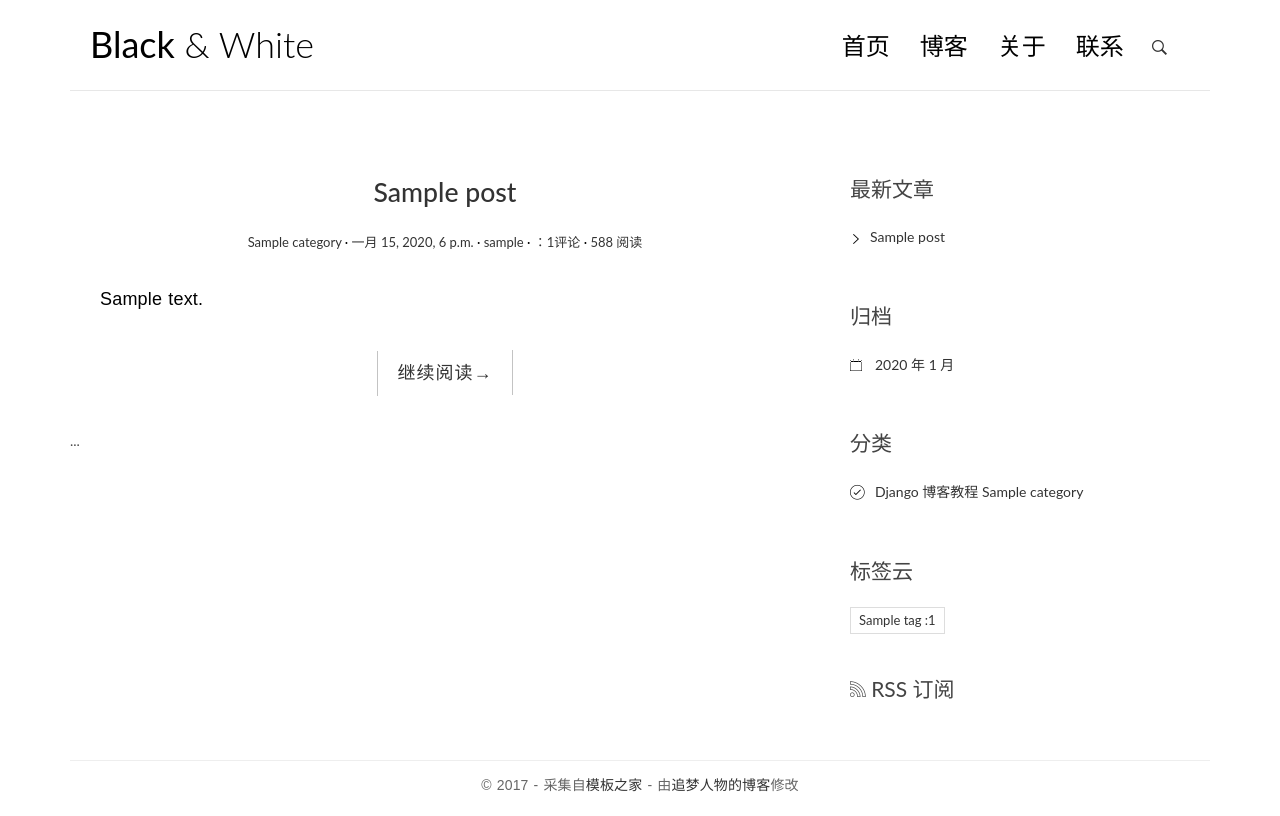
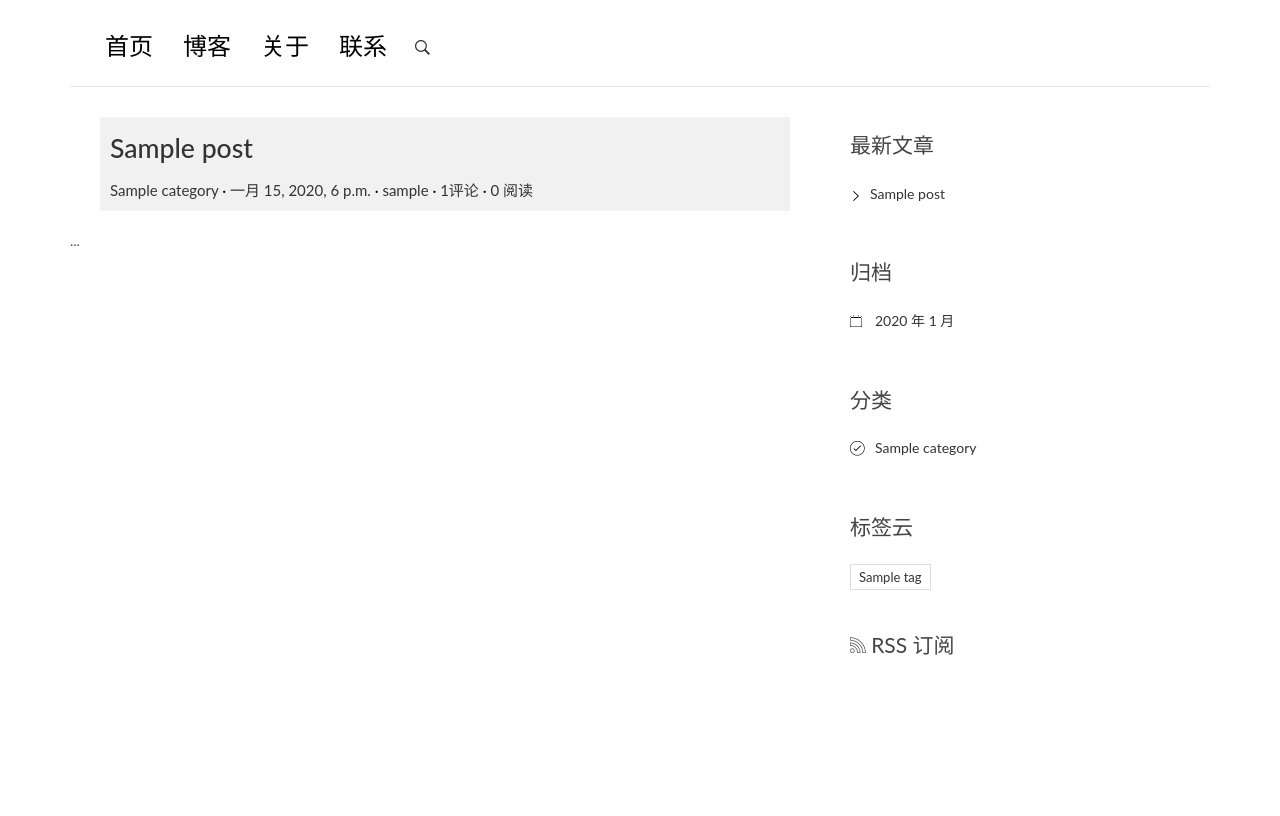
Before and after one commit to liliangzdh/django-blog-tutorial, a Django app: page / in a window 1280 px wide. Run offline with Django 3.2, Linux system fonts and the light colour scheme; tables that the repository leaves empty hold one stand-in row (Sample ...); some libraries are stand-ins or nearby versions.

Commit message:
1. 调整样式。。。

```diff
--- a/blog/static/blog/css/custom.css
+++ b/blog/static/blog/css/custom.css
@@ -106,7 +106,7 @@ img {
 #site-header {
     background-color: #FFF;
     padding: 25px 20px;
-    margin-bottom: 40px;
+    /*margin-bottom: 40px;*/
     border-bottom: 1px solid #e7e7e7;
 }
 
@@ -219,18 +219,22 @@ img {
 }
 
 .entry-title {
-    text-align: center;
+    text-align: left;
     font-size: 1.9em;
-    margin-bottom: 20px;
     line-height: 1.6;
-    padding: 10px 20px 0;
+    padding: 10px 0px 0;
+}
+
+.entry-header {
+    background: #f1f1f1;
+    padding-left: 10px;
 }
 
 .entry-meta {
-    text-align: center;
+    text-align: left;
     color: #DDDDDD;
-    font-size: 13px;
-    margin-bottom: 30px;
+    font-size: 15px;
+    padding-bottom: 10px;
 }
 
 .entry-content {
@@ -473,7 +477,7 @@ img {
 
 #header-search-box {
     position: absolute;
-    right: 38px;
+    left: 340px;
     top: 8px;
 }
 
--- a/blog/views.py
+++ b/blog/views.py
@@ -12,6 +12,9 @@ def index(request):
     post_list = Post.objects.all().order_by('-create_time')
     # return render(request, 'blog/index.html',
     #               context={'title': '我的博客', 'welcome': '欢迎来到我的博客网站'})
+
+    # 查询对应的
+    get_comments(post_list)
     return render(request, 'blog/index.html', context={'post_list': post_list})
 
 
@@ -20,7 +23,6 @@ def detail(request, pk):
     post.body = markdown.markdown(post.body, extensions=['markdown.extensions.extra',
                                                          'markdown.extensions.codehilite',
                                                          'markdown.extensions.toc', ])
-
     form = CommentForm()
     # 获取这篇 post 下的全部评论
     comments_list = post.comments_set.all()
@@ -30,16 +32,25 @@ def detail(request, pk):
 
 def archives(request, year, month):
     post_list = Post.objects.filter(create_time__month=month, create_time__year=year)
+    get_comments(post_list)
     return render(request, 'blog/index.html', context={'post_list': post_list})
 
 
 def category(request, pk):
     cate = get_object_or_404(Category, pk=pk)
     post_list = Post.objects.filter(category=cate)
+    get_comments(post_list)
     return render(request, 'blog/index.html', context={'post_list': post_list})
 
 
 def tag(request, pk):
     t = get_object_or_404(Tag, pk=pk)
     post_list = Post.objects.filter(tag=t)
+    get_comments(post_list)
     return render(request, 'blog/index.html', context={'post_list': post_list})
+
+
+# 获取对应的 评论数
+def get_comments(post_list):
+    for item in post_list:
+        item.countComments = len(item.comments_set.all())
--- a/templates/base.html
+++ b/templates/base.html
@@ -3,7 +3,7 @@
 <!DOCTYPE html>
 <html>
 <head>
-    <title>李亮的博客</title>
+    <title>博客</title>
 
     <!-- meta -->
     <meta charset="UTF-8">
@@ -27,21 +27,10 @@
 <div class="container">
     <header id="site-header">
         <div class="row">
-            <div class="col-md-4 col-sm-5 col-xs-8">
-                <div class="logo">
-                    <h1><a href="index.html"><b>Black</b> &amp; White</a></h1>
-                </div>
-            </div><!-- col-md-4 -->
             <div class="col-md-8 col-sm-7 col-xs-4">
                 <nav class="main-nav" role="navigation">
-                    <div class="navbar-header">
-                        <button type="button" id="trigger-overlay" class="navbar-toggle">
-                            <span class="ion-navicon"></span>
-                        </button>
-                    </div>
-
                     <div class="collapse navbar-collapse" id="bs-example-navbar-collapse-1">
-                        <ul class="nav navbar-nav navbar-right">
+                        <ul class="nav navbar-nav ">
                             <li class="cl-effect-11"><a href="{% url 'blog:index' %}" data-hover="首页">首页</a></li>
                             <li class="cl-effect-11"><a href="full-width.html" data-hover="博客">博客</a></li>
                             <li class="cl-effect-11"><a href="about.html" data-hover="关于">关于</a></li>
@@ -49,6 +38,8 @@
                         </ul>
                     </div><!-- /.navbar-collapse -->
                 </nav>
+
+
                 <div id="header-search-box">
                     <a id="search-menu" href="#"><span id="search-icon" class="ion-ios-search-strong"></span></a>
                     <div id="search-form" class="search-form">
@@ -58,16 +49,17 @@
                         </form>
                     </div>
                 </div>
+
             </div><!-- col-md-8 -->
         </div>
     </header>
 </div>
-<div class="copyrights">Collect from <a href="http://www.cssmoban.com/">网页模板</a></div>
-<div class="copyrights">Modified by <a href="http://zmrenwu.com/">追梦人物的博客</a></div>
+
 
 <div class="content-body">
     <div class="container">
         <div class="row">
+
             <main class="col-md-8">
                 {% block main %}
                 {% endblock main %}
@@ -118,7 +110,7 @@
                     <ul>
                         {% for category in category_list %}
                             <li>
-                                <a href="{% url 'blog:category' category.pk %}">Django 博客教程 <span
+                                <a href="{% url 'blog:category' category.pk %}"> <span
                                         class="post-count">{{ category.name }}</span></a>
                             </li>
                         {% empty %}
@@ -133,7 +125,7 @@
                     <ul>
                         {% for tag in tag_list %}
                             <li>
-                                <a href="{% url 'blog:tag' tag.pk %}">{{ tag.name }} :{{ tag.pk  }}</a>
+                                <a href="{% url 'blog:tag' tag.pk %}">{{ tag.name }}</a>
                             </li>
                         {% empty %}
                             暂无标签
@@ -147,18 +139,6 @@
         </div>
     </div>
 </div>
-<footer id="site-footer">
-    <div class="container">
-        <div class="row">
-            <div class="col-md-12">
-                <p class="copyright">&copy 2017 - 采集自<a href="http://www.cssmoban.com/"
-                                                        target="_blank" title="模板之家">模板之家</a>
-                    - 由<a href="http://zmrenwu.com/" title="网页模板" target="_blank">追梦人物的博客</a>修改
-                </p>
-            </div>
-        </div>
-    </div>
-</footer>
 
 <!-- Mobile Menu -->
 <div class="overlay overlay-hugeinc">
--- a/templates/blog/detail.html
+++ b/templates/blog/detail.html
@@ -10,8 +10,8 @@
                 <span class="post-date"><a href="#"><time class="entry-date"
                                                           datetime="{{ post.created_time }}">{{ post.created_time }}</time></a></span>
                 <span class="post-author"><a href="#">{{ post.author }}</a></span>
-                <span class="comments-link"><a href="#">4 评论</a></span>
-                <span class="views-count"><a href="#">588 阅读</a></span>
+                <span class="comments-link"><a href="#">{{ comments_list|length }} 评论</a></span>
+                <span class="views-count"><a href="#">0 阅读</a></span>
             </div>
         </header>
         <div class="entry-content clearfix">
--- a/templates/blog/index.html
+++ b/templates/blog/index.html
@@ -12,16 +12,16 @@
                     <span class="post-date"><a href="#"><time class="entry-date"
                                                               datetime="{{ post.create_time }}">{{ post.create_time }}</time></a></span>
                     <span class="post-author"><a href="#">{{ post.author }}</a></span>
-                    <span class="comments-link"><a href="#">：{{ post.pk }}评论</a></span>
-                    <span class="views-count"><a href="#">588 阅读</a></span>
+                    <span class="comments-link"><a href="#">{{ post.countComments }}评论</a></span>
+                    <span class="views-count"><a href="#">0 阅读</a></span>
                 </div>
             </header>
-            <div class="entry-content clearfix">
-                <p>{{ post.excerpt }}</p>
-                <div class="read-more cl-effect-14">
-                    <a href="{{ post.get_absolute_url }}" class="more-link">继续阅读<span class="meta-nav">→</span></a>
-                </div>
-            </div>
+{#            <div class="entry-content clearfix">#}
+{#                <p>{{ post.excerpt }}</p>#}
+{#                <div class="read-more cl-effect-14">#}
+{#                    <a href="{{ post.get_absolute_url }}" class="more-link">继续阅读<span class="meta-nav">→</span></a>#}
+{#                </div>#}
+{#            </div>#}
         </article>
     {% empty %}
         <div class="no-post">暂时还没有发布的文章！</div>
```
Also changed, not shown: other parts of blog/static/blog/css/custom.css (+1 -1 lines).
